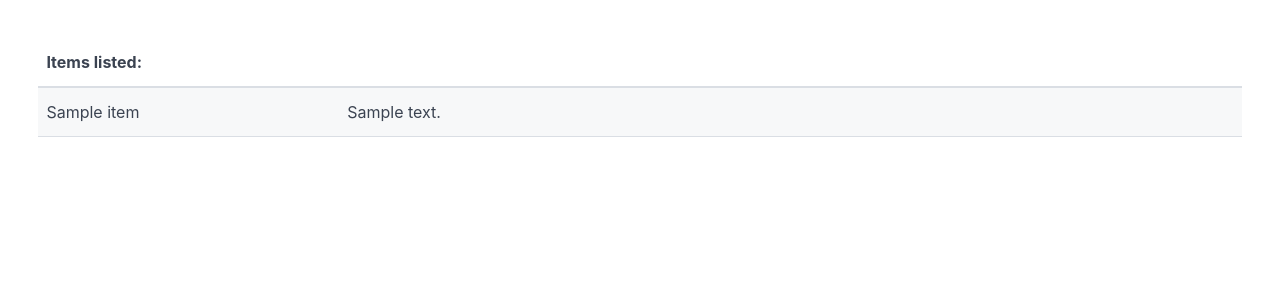
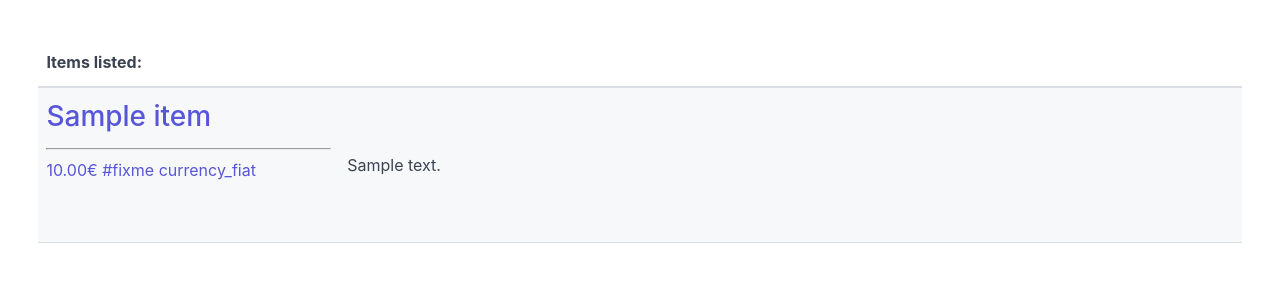
Before and after one commit to sginne/Allium, a Python web app: template app/templates/alliplate/admin-modify.html in a window 1280 px wide. Shown: the part 26-326 px from the top of the page. Run offline with Jinja, Linux system fonts and the light colour scheme; the template is opened without the code that fills it: most values are stand-ins (such as "Sample title", 1, 10 or a date in 2020).

Commit message:
fiat_price to list

```diff
--- a/app/templates/alliplate/admin-modify.html
+++ b/app/templates/alliplate/admin-modify.html
@@ -20,7 +20,11 @@
             {% for item in items %}
                 <tr>
                     <td width="25%;">
-                        {{item.name}}
+                        <a href="/admin-modify.html/{{item.id}}">
+                        <h3>{{item.name}}</h3>
+                        <hr>{{"%.2f"|format(item.price_fiat)}}€ #fixme currency_fiat
+                        <br><br><br>
+                        </a>
                     </td>
                     <td>
                         <div class="d-inline">{{item.description|safe}}</div>
```
